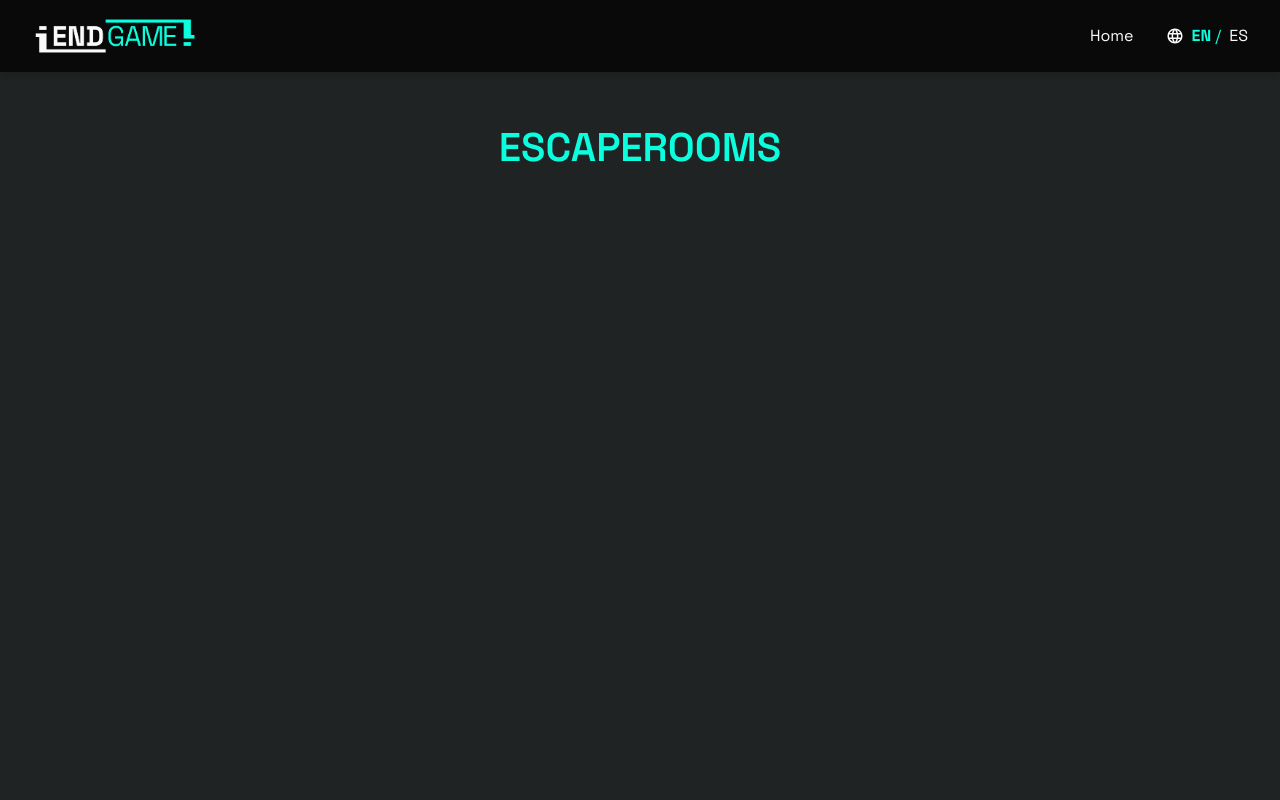
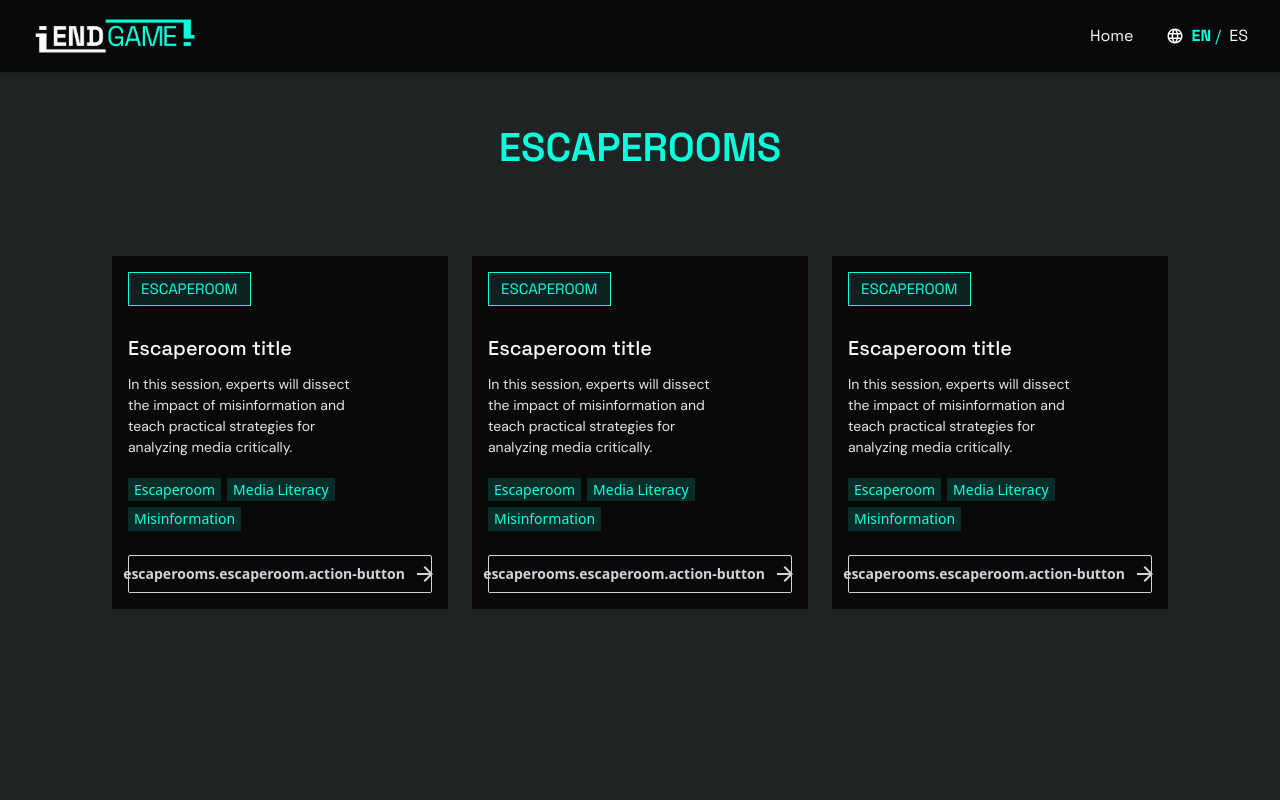
Before and after one commit to ENDGAMEPROJECT/endgameproject.github.io, a Next.js app: page /escaperooms in a window 1280 px wide. Shown: the top 800 px of the page. Built offline with nearby package versions, Linux system fonts and the light colour scheme.

Commit message:
escaperooms detail page structure

```diff
--- /dev/null
+++ b/app/escaperooms/[escaperoomname]/page.js
@@ -0,0 +1,23 @@
+// Components
+import EscaperoomFull from "@/components/EscaperoomFull";
+
+import { escaperooms } from "@/constants/Escaperooms";
+
+const EscaperoomPage = ({ params: { escaperoomname } }) => {
+    return (
+        <main className="standard_margin ">
+            <EscaperoomFull escaperoomname={escaperoomname} />
+        </main>
+    );
+}
+
+export default EscaperoomPage;
+
+export async function generateStaticParams() {
+    const paths = escaperooms.map((escaperoom) => ({
+        escaperoomname: escaperoom.escaperoomname,
+    }));
+    console.log("paths", paths);
+
+    return paths;
+}
--- a/app/escaperooms/page.js
+++ b/app/escaperooms/page.js
@@ -2,15 +2,22 @@
 import * as React from "react";
 
 import { useTranslation } from "react-i18next";
+import { escaperooms } from "@/constants/escaperooms";
 import Heading from "@/components/ui/Heading";
+import EscaperoomCard from "@/components/cards/EscaperoomCard";
 
 export default function Escaperooms() {
-
   const { t, i18n } = useTranslation();
 
   return (
-    <main className="standard_margin">
+    <main className="standard_margin ">
       <Heading level="h1">{t("escaperooms.title")}</Heading>
+
+      <div className="mt-20 grid md:grid-cols-2 xl:grid-cols-3 gap-6">
+        {escaperooms.map((escaperoom, key) => {
+          return <EscaperoomCard escaperoom={escaperoom} key={key} />;
+        })}
+      </div>
     </main>
   );
 }
--- /dev/null
+++ b/components/EscaperoomFull.jsx
@@ -0,0 +1,117 @@
+"use client";
+
+import { useState, useEffect } from "react";
+import { useTranslation } from "react-i18next";
+
+import { escaperooms } from "@/constants/escaperooms";
+import HighlightedHeader from "@/components/ui/highlightedHeader";
+import Link from "next/link";
+import Text from "../components/ui/text";
+import Heading from "../components/ui/Heading";
+import { Badge } from "./ui/badge";
+import { Button, ButtonVariants } from "@/components/ui/button";
+
+// icons
+import NorthEastSharp from "@mui/icons-material/NorthEastSharp";
+
+/* escaperoominfo is like this:
+{
+    escaperoomname: "WorskhopSpain",
+    category: "webinar",
+    date: "10/04/25",
+    title_en: "Understanding the importance of media literacy in today’s fast-paced digital landscape",
+    title_es: "Comprendiendo la Alfabetización Mediática en la Era Digital",
+    description_en:
+      "In this session, experts will dissect the impact of misinformation and teach practical strategies for analyzing media critically.",
+    description_es:
+      "En esta sesión, expertos analizarán el impacto de la desinformación y compartirán estrategias prácticas para evaluar los medios de forma crítica.",
+    keywords: ["webinar", "hola", "tag", "misinformation"],
+    externalLink: "#",
+  },
+*/
+
+const escaperoomFull = ({ escaperoomname }) => {
+  const { t, i18n } = useTranslation();
+
+  //get escaperoom information from escaperooms.js
+  const [escaperoom, setescaperoom] = useState(null);
+
+  useEffect(() => {
+    const escaperoomData = escaperooms.find((escaperoom) => escaperoom.escaperoomname === escaperoomname);
+    setescaperoom(escaperoomData);
+  }, [escaperoomname]);
+
+  if (!escaperoom) {
+    return <div>Loading...</div>;
+  }
+
+  const {
+    title_en,
+    title_es,
+    description_en,
+    description_es,
+    theme_en,
+    category,
+    keywords,
+  } = escaperoom;
+
+  const currentLang = i18n.language;
+  const title = currentLang === "es" ? title_es : title_en;
+  const description = currentLang === "es" ? description_es : description_en;
+  const theme = currentLang === "es" ? theme_en : theme_en; // falta traduccion en constants
+
+  const categoryFormatted =
+    category.charAt(0).toUpperCase() + category.slice(1);
+  const keywordsFormatted = keywords
+    .map((keyword) => keyword.charAt(0).toUpperCase() + keyword.slice(1))
+    .join(", ");
+
+  const externalLink = escaperoom.externalLink || "#";
+  const externalLinkText =
+    currentLang === "es" ? "Más información" : "More information";
+
+  return (
+    <div className="flex flex-col gap-8 items-center">
+      <Badge variant="primary" type="" size="xl" className="text-base">
+        {categoryFormatted}
+      </Badge>
+      <Heading level="h5" className="w-full text-center text-primary-400">
+        {escaperoomname}
+      </Heading>
+      <HighlightedHeader
+        string={title}
+        variant={""}
+        level="h1"
+        // className="px-[5%] md:px-[10%] lg:px-[30%] xl:px-[40%] 2xl:px-[45%] color-primary"
+        className="mt-0 pt-0 justify-center px-[2.5%] md:px-[5%] lg:px-[15%] xl:px-[20%] 2xl:px-[25%] color-primary"
+      >
+        {title}
+      </HighlightedHeader>
+        <Heading level="h4">{theme}</Heading>
+      <Button asChild variant="outline" size='lg' className='text-primary-300 border-primary-300'>
+        <Link href={externalLink} target="_blank" rel="noopener noreferrer">
+          {externalLinkText}
+          <NorthEastSharp />
+        </Link>
+      </Button>
+      <Badge variant="secondary" type='' size='lg'>{keywordsFormatted}</Badge>
+      {Array.isArray(keywords) && (
+        <div className="flex flex-wrap gap-1.5">
+          {keywords.map((keyword, index) => (
+            <Badge
+              key={index}
+              variant="secondary"
+              size="lg"
+              type=''
+            >
+              {keyword}
+            </Badge>
+          ))}
+        </div>
+      )}
+      <Text className="text-base">{description}</Text>
+    </div>
+  );
+};
+
+export default escaperoomFull;
--- /dev/null
+++ b/components/cards/EscaperoomCard.jsx
@@ -0,0 +1,98 @@
+"use client";
+import React from "react";
+import Link from "next/link";
+import { useTranslation } from "react-i18next";
+
+// Components
+import { Badge, badgeVariants } from "../ui/badge";
+import Text from "@/components/ui/Text";
+import { Button } from "../ui/button";
+import {
+  CustomCard,
+  CardBody,
+  CardContent,
+  CardTitle,
+  CardFooter,
+  CardHeader,
+  CardSubtitle,
+} from "@/components/ui/customCard";
+
+import ArrowForwardSharpIcon from "@mui/icons-material/ArrowForwardSharp";
+
+const EscaperoomCard = ({ escaperoom }) => {
+  const {
+    category,
+    theme,
+    title_en,
+    title_es,
+    description_en,
+    description_es,
+    keywords,
+    escaperoomname,
+  } = escaperoom;
+
+  const { t, i18n } = useTranslation();
+  const currentLang = i18n.language;
+
+  const title_translation =
+    currentLang === "es" && title_es ? title_es : title_en;
+  const description_translation =
+    currentLang === "es" && description_es ? description_es : description_en;
+
+  return (
+    <CustomCard className="bg-black p-4">
+      <CardHeader>
+        {category && (
+          <Badge variant='primary' size={'lg'}
+            className='text-primary bg-primary/10 border-primary'>
+            {category}
+          </Badge>
+        )}
+      </CardHeader>
+      <CardBody>
+        <CardContent className="gap-1">
+          <CardTitle level="h5" className="text-balance">
+            {title_translation}
+          </CardTitle>
+          {theme?.[0] && (
+            <div className="flex">
+              <CardSubtitle className='text-primary'>{theme}</CardSubtitle>
+            </div>
+          )}
+          {description_translation && (
+            <Text className="text-gray-300/90 mb-4 lg:pr-16" type="small">
+              {description_translation}
+            </Text>
+          )}
+          {Array.isArray(keywords) && (
+            <div className="flex flex-wrap gap-1.5">
+              {keywords.map((keyword, index) => (
+                <Badge
+                  key={index}
+                  variant='secondary'
+                  size="sm"
+                  className='text-primary-400 bg-primary/15'
+                >
+                  {keyword}
+                </Badge>
+              ))}
+            </div>
+          )}
+        </CardContent>
+      </CardBody>
+      {escaperoomname && (
+        <CardFooter className='p-0'>
+          <Button asChild variant="outline" size="sm" radius="rounded_sm">
+            {/* <Link rel="noopener noreferrer" target="_blank" href={escaperoomDetail}> */}
+            <Link rel="noopener noreferrer" href={`/escaperooms/${escaperoomname}`}>
+              {t("escaperooms.escaperoom.action-button")}
+              <ArrowForwardSharpIcon />
+            </Link>
+          </Button>
+        </CardFooter>
+      )}
+    </CustomCard>
+  );
+};
+
+export default EscaperoomCard;
--- /dev/null
+++ b/constants/escaperooms.js
@@ -0,0 +1,42 @@
+export const escaperooms = [
+  // mock data de momento
+  {
+    escaperoomname: "Escaperoom1",
+    category: "escaperoom",
+    theme_en: "media literacy",
+    title_en:
+      "Escaperoom title",
+    title_es: "Título de la Escaperoom",
+    description_en:
+      "In this session, experts will dissect the impact of misinformation and teach practical strategies for analyzing media critically.",
+    description_es:
+      "En esta sesión, expertos analizarán el impacto de la desinformación y compartirán estrategias prácticas para evaluar los medios de forma crítica.",
+    keywords: ["escaperoom", "Media literacy", "misinformation"],
+  },
+  {
+    escaperoomname: "escaperoom2",
+    category: "escaperoom",
+    theme_en: "media literacy",
+    title_en:
+      "Escaperoom title",
+    title_es: "Título de la Escaperoom",
+    description_en:
+      "In this session, experts will dissect the impact of misinformation and teach practical strategies for analyzing media critically.",
+    description_es:
+      "En esta sesión, expertos analizarán el impacto de la desinformación y compartirán estrategias prácticas para evaluar los medios de forma crítica.",
+    keywords: ["escaperoom", "Media literacy", "misinformation"],
+  },
+  {
+    escaperoomname: "escaperoom3",
+    category: "escaperoom",
+    theme_en: "media literacy",
+    title_en:
+      "Escaperoom title",
+    title_es: "Título de la Escaperoom",
+    description_en:
+      "In this session, experts will dissect the impact of misinformation and teach practical strategies for analyzing media critically.",
+    description_es:
+      "En esta sesión, expertos analizarán el impacto de la desinformación y compartirán estrategias prácticas para evaluar los medios de forma crítica.",
+    keywords: ["escaperoom", "Media literacy", "misinformation"],
+  },
+];
```
